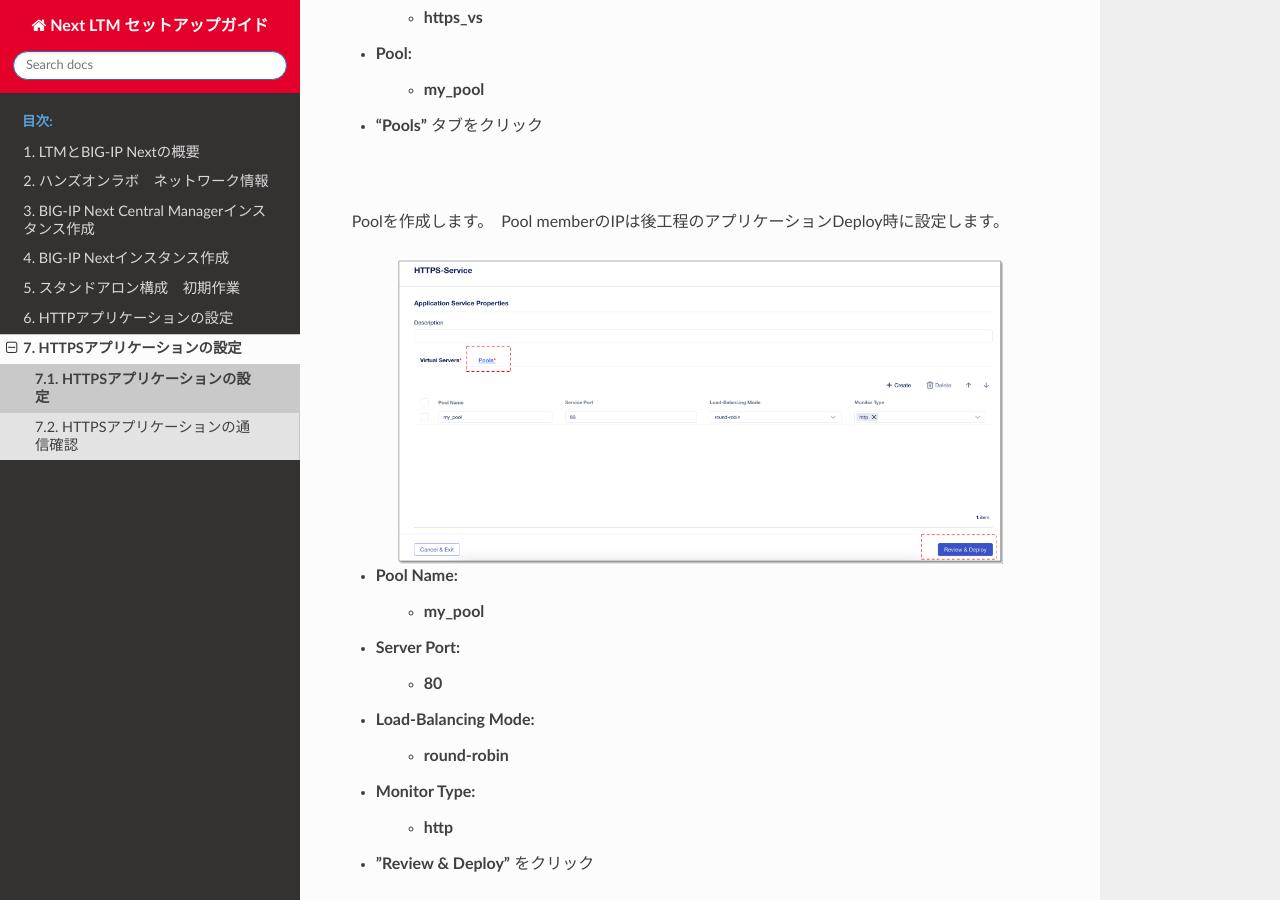
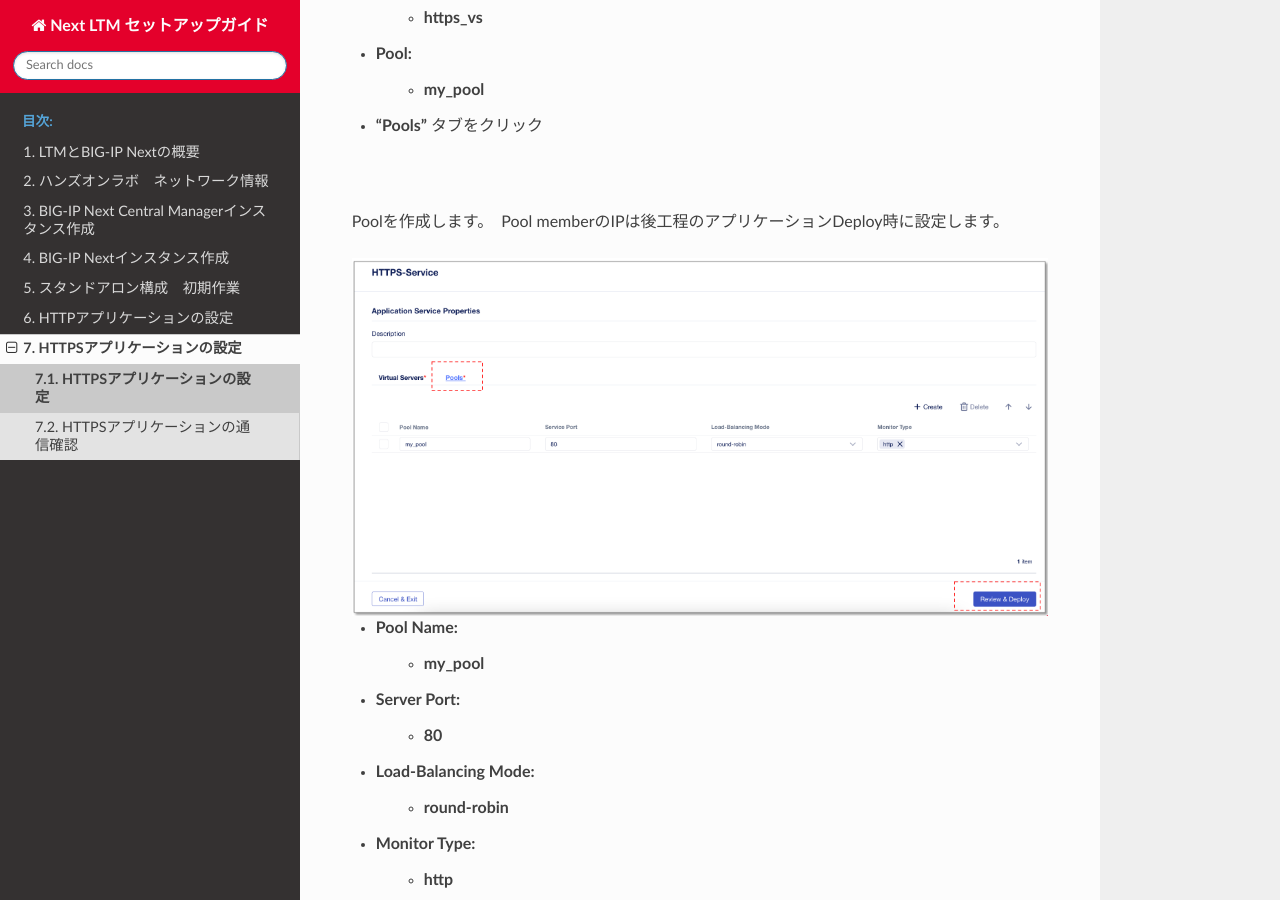
Before and after one commit to BeF5/f5j-easy-setup-next-ltm, a Sphinx documentation site: the page built from docs/content07/module01/module01.rst, in a window 1280 px wide and 900 px high, scrolled down 3333 px. Built offline with Sphinx 7.4.7 and the Read the Docs theme 2.0.0, drawn with Linux system fonts in a browser that asks for light colours.

Commit message:
Update module01.rst

```diff
--- a/docs/content07/module01/module01.rst
+++ b/docs/content07/module01/module01.rst
@@ -72,7 +72,7 @@ Virtual Serverタブで設定を入力します。
 Poolを作成します。　Pool memberのIPは後工程のアプリケーションDeploy時に設定します。
 
 .. figure:: images/c7-m1-7.png
-   :scale: 30%
+   :scale: 35%
    :align: center
 
 - Pool Name:
@@ -101,7 +101,7 @@ Poolを作成します。　Pool memberのIPは後工程のアプリケーショ
 次のDeploy画面で、Virtual ServerのIPとPool memberを設定します。
 
 .. figure:: images/c7-m1-9.png
-   :scale: 30%
+   :scale: 35%
    :align: center
 
 - Virtual Address:
@@ -113,7 +113,7 @@ Poolを作成します。　Pool memberのIPは後工程のアプリケーショ
 Pool memberを設定します。
 
 .. figure:: images/c7-m1-10.png
-   :scale: 30%
+   :scale: 35%
    :align: center
 
 - **“+Add Row”** を２回クリックし2member分作成
@@ -127,7 +127,7 @@ Pool memberを設定します。
 設定内容に問題ないかを適用前に検証し、本番適用します。
 
 .. figure:: images/c7-m1-11.png
-   :scale: 30%
+   :scale: 35%
    :align: center
 
 - **“Validate All”** をクリックして設定内容を検証、エラーがなく”Validated”の結果が表示されること
```
